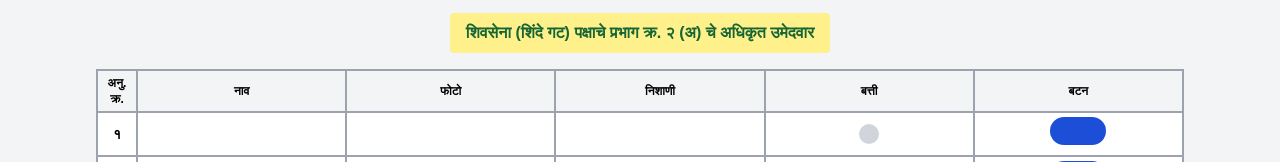
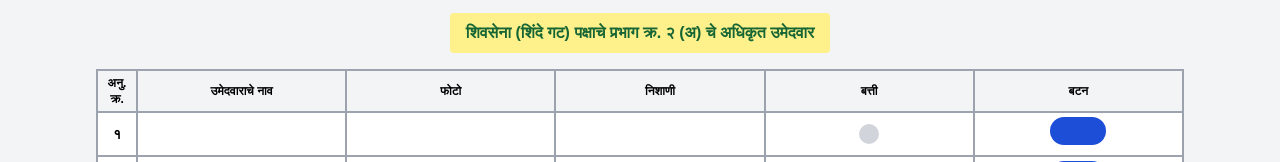
Before and after one commit to adityapachpille/Demo-Voteing-System-22, a Next.js app: page / in a window 1280 px wide. Shown: the part 135-297 px from the top of the page. Built offline with nearby package versions, Linux system fonts and the light colour scheme.

Commit message:
Update page.tsx

```diff
--- a/app/page.tsx
+++ b/app/page.tsx
@@ -62,7 +62,7 @@
                 अनु. क्र.
               </th>
               <th className="border-2 border-gray-400 px-4 py-1 text-center text-xs font-bold min-w-[110px]">
-                नाव
+                उमेदवाराचे नाव
               </th>
               <th className="border-2 border-gray-400 px-2 py-1 text-center text-xs font-bold">
                 फोटो
```
